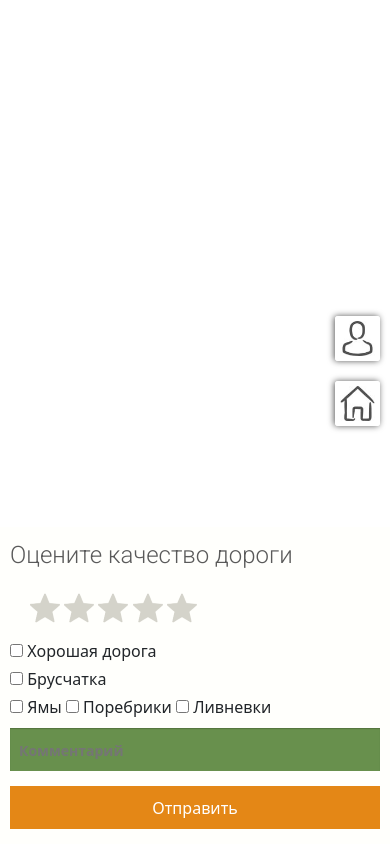
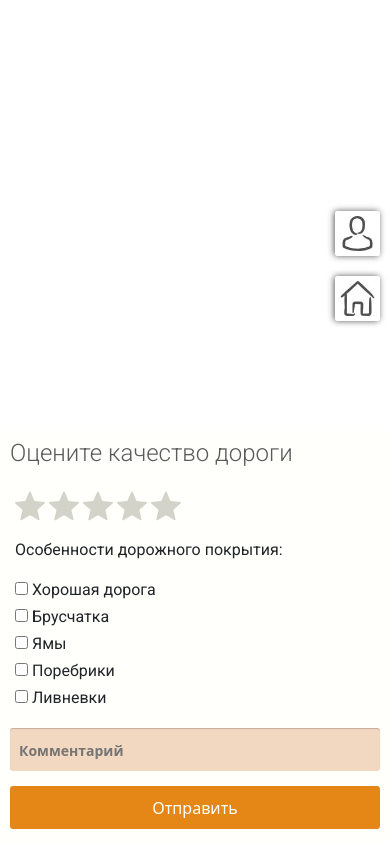
Before and after one commit to anna-makarova/streetline, a Django app: template templates/showroute.html in a window 390 px wide. Run offline with Django 3.2, Linux system fonts and the light colour scheme; the template is opened without the code that fills it, so the values that code supplies are empty; a user stored in the database is signed in; parts of the project's set-up code (start-up, migrations or seed data) failed here and were passed over; some libraries are stand-ins or nearby versions.

Commit message:
Отрисовка форм, добавление адресов по клику

```diff
--- a/static/css/myowncss.css
+++ b/static/css/myowncss.css
@@ -51,7 +51,17 @@
     height: 50vh;
     width: fit-content;
     right: 10px;
-    margin-top: 150px;
+    top:200px;
+}
+.icons {
+    position: fixed;
+    display: flex;
+    flex-direction: column;
+    justify-content: center;
+    height: 50vh;
+    width: fit-content;
+    right: 10px;
+    top:200px;
 }
 .icon-img {
     width: 45px;
@@ -211,51 +221,12 @@
     right: 5px;
     top: auto;
 }
-.rating-area {
-	overflow: hidden;
-	width: max-content;
-	margin: 10px 0px 10px 0px;
-}
-.rating-area:not(:checked) > input {
-	display: none;
-}
-.rating-area:not(:checked) > label {
-	float: right;
-	width: 42px;
-	padding: 0;
-	cursor: pointer;
-	font-size: 40px;
-	line-height: 32px;
-	color: #5a5a5a;
-	text-shadow: 1px 1px #bbb;
-}
-.rating-area:not(:checked) > label:before {
-	content: '★';
-}
-.rating-area > input:checked ~ label {
-	color: gold;
-	text-shadow: 1px 1px #c60;
-}
-.rating-area:not(:checked) > label:hover,
-.rating-area:not(:checked) > label:hover ~ label {
-	color: gold;
-}
-.rating-area > input:checked + label:hover,
-.rating-area > input:checked + label:hover ~ label,
-.rating-area > input:checked ~ label:hover,
-.rating-area > input:checked ~ label:hover ~ label,
-.rating-area > label:hover ~ input:checked ~ label {
-	color: gold;
-	text-shadow: 1px 1px goldenrod;
-}
-.rate-area > label:active {
-	position: relative;
-}
+
 .rating-result {
 	width: max-content;
     margin: 0px 0px 10px 20px;
     display: flex;
-    /*flex-direction: row-reverse;*/
+    flex-direction: row-reverse;
 }
 
 .star-check{
@@ -279,17 +250,18 @@
 }
 /*NAVIGATION FORM*/
 .formBlock {
-    max-width: 300px;
+    display: none;
     background-color: #FFF;
     border: 1px solid #ddd;
-    position: absolute;
-    top: 10px;
-    left: 10px;
+    position: fixed;
+    margin-top: 20px;
+    left: 12px;
     padding: 10px;
     z-index: 999;
     box-shadow: 0 1px 5px rgba(0,0,0,0.65);
     border-radius: 5px;
-    width: 100%;
+    width: 300px;
+    font-family: 'Roboto', sans-serif;
 }
 
 /*.leaflet-top .leaflet-control {*/
@@ -303,6 +275,7 @@
     font-size: 15px;
     border-radius: 3px;
     background: #ddd;
+    margin-top:10px;
 }
 .nav-submit {
     margin: 15px 10px 10px 1px;
@@ -324,6 +297,7 @@
 }
 input:nth-child(1) {
     margin-bottom: 10px;
+
 }
 /*GRADE FORM*/
 .grade-wrapper {
@@ -331,12 +305,11 @@ input:nth-child(1) {
     position: relative;
     z-index: 1;
     width: 100%;
-
 }
 .grade-box {
     position: fixed;
     transition: 0.4s;
-    background-color: rgba(255,255,250, 0.6);
+    background-color: rgba(255,255,250, 0.8);
     top: 115px;
     left: 30px;
     max-width: 300px;
@@ -354,8 +327,25 @@ input:nth-child(1) {
     color: #5a5a5a;
     font-family: 'Roboto', sans-serif;
 }
+.element-wrapper :hover {
+    background-color: #f3d8c1;
+    color: #272323;
+}
+.element-wrapper-checkbox {
+    display: flex;
+    flex-direction: column;
+    margin-bottom: 10px;
+    font-family: 'Roboto', sans-serif;
+    margin-left: 5px;
+}
+.rating-result-form {
+    width: max-content;
+    margin: 0px 0px 10px 5px;
+    display: flex;
+    flex-direction: row-reverse;
+}
 .grade-element {
-    background-color: #68904D;
+    background-color: #f3d8c1;
     border: none;
     color: #fff;
     font-size: 14px;
@@ -366,14 +356,7 @@ input:nth-child(1) {
     width: 100%;
     transition: 0.3s;
     box-shadow: 0px 1px 1px rgba(0, 0, 0, 0.2) inset;
-}
-input:nth-child(1) ::placeholder {
-    background-color: #68904D;
-    color: #fff;
-}
-.element-wrapper :hover {
-    background-color: #f3d8c1!important;
-    color: #272323;
+    border-radius: 3px;
 }
 .grade-element :focus {
     background-color: #68904D;
@@ -399,6 +382,7 @@ input:nth-child(1) ::placeholder {
     height: 43px;
     margin: 5px 0;
     border: none;
+    border-radius: 3px;
 }
 .grade-button-wrapper :hover {
      background-color: #b56c14;
@@ -483,10 +467,71 @@ input:nth-child(1) ::placeholder {
     .info-wrapper {
 
     }
+
+    #form-map {
+        padding: 10px;
+        width: 100vw;
+    }
+
+    .formBlock {
+        background-color: #FFF;
+        border: 1px solid #ddd;
+        position: fixed;
+        bottom: 0px;
+        left: 0px;
+        padding: 10px;
+        z-index: 999;
+        box-shadow: 0 1px 5px rgb(0 0 0 / 65%);
+        border-radius: 5px;
+        width: 100%;
+        height: fit-content;
+    }
+
+    .grade-box {
+        position: fixed;
+        bottom: 0;
+        top: auto;
+        left: 0;
+        max-width: 100%;
+    }
+
+    .icon {
+        position: fixed;
+        display: flex;
+        flex-direction: column;
+        justify-content: center;
+        height: 50vh;
+        width: fit-content;
+        right: 10px;
+        top: 120px;
+    }
+    .icons {
+        position: fixed;
+        display: flex;
+        flex-direction: column;
+        justify-content: center;
+        height: 50vh;
+        width: fit-content;
+        right: 10px;
+        top: 45px;
+    }
+    .icon-img {
+    width: 45px;
+    background: white;
+    border-radius: 3px;
+    padding: 5px;
+}
+}
+@media (max-width: 879px) {
+    .img-wrapper {
+        width: 0px;
+        flex-basis: 0px;
+
+    }
     .info-box {
         position: fixed;
         background-color: rgb(255, 255, 255);
-        height: 260px;
+        height: 30vh;
         width: 100%;
         bottom: 70px;
         left: 0px;
@@ -516,22 +561,4 @@ input:nth-child(1) ::placeholder {
     .add-info :active {
     background-color: #b56c14;
      }
-    .grade-box {
-        position: fixed;
-        bottom: 0;
-        top: auto;
-        left: 0;
-        max-width: 100%;
-    }
-    #form-map {
-        padding: 10px;
-        width: 100vw;
-    }
 }
-@media (max-width: 800px) {
-    .img-wrapper {
-        width: 0px;
-        flex-basis: 0px;
-
-    }
-}
--- a/templates/showroute.html
+++ b/templates/showroute.html
@@ -39,8 +39,8 @@
                             <form method= "post" role="form" id="form-map">
                                     {% csrf_token %}
                                     <div class="title">Оцените качество дороги</div>
-                                    <div class="element-wrapper">
-                                        <div class="rating-result"  id="m">
+                                    <div class="element-wrapper-checkbox">
+                                        <div class="rating-result-checked"  id="m">
                                                 <input type="radio" id="star1" name="score_1" class="star-check">
                                                 <input type="radio" id="star2" name="score_2" class="star-check">
                                                 <input type="radio" id="star3" name="score_3" class="star-check">
@@ -54,27 +54,17 @@
                                                   <label for="star5" class="str"></label>
                                                 </div>
                                             </div>
-                                       {#  <select name="score" class="grade-element">#}
-                                        {#             <option class="element-option" value="">Оценка</option>#}
-                                         {#            <option class="element-option" value="1">1</option>#}
-                                         {#            <option class="element-option" value="2">2</option>#}
-                                        {#             <option class="element-option" value="3">3</option>#}
-                                         {#            <option class="element-option" value="4">4</option>#}
-                                         {#            <option class="element-option" value="5">5</option>#}
-                                      {#   </select>#}
                                     </div><!-- /.form-group -->
-                                    <div class="element-wrapper">
-
+                                    <div class="element-wrapper-checkbox">
+                                        <p>Особенности дорожного покрытия:</p>
                                           <label>
                                             <input type="checkbox" name="Хорошая дорога">
                                             Хорошая дорога
                                           </label>
-                                          <br>
                                           <label>
                                             <input type="checkbox" name="Брусчатка">
                                             Брусчатка
                                           </label>
-                                          <br>
                                           <label>
                                             <input type="checkbox" name="Ямы">
                                             Ямы
@@ -87,15 +77,6 @@
                                             <input type="checkbox" name="Ливневки">
                                             Ливневки
                                           </label>
-
-{#                                        <select name="type" class="grade-element">#}
-{#                                                    <option class="element-option" value="">Тип</option>#}
-{#                                                    <option class="element-option" value="0">Хорошая дорога</option>#}
-{#                                                    <option class="element-option" value="1">Брусчатка</option>#}
-{#                                                    <option class="element-option" value="2">Ямы</option>#}
-{#                                                    <option class="element-option" value="3">Поребрики</option>#}
-{#                                                    <option class="element-option" value="4">Ливневка</option>#}
-{#                                        </select>#}
                                     </div><!-- /.form-group -->
                                     <div class="element-wrapper">
                                         <input name="comment" type="text" class="grade-element" id="search-box-property-info" placeholder="Комментарий">
@@ -109,7 +90,7 @@
                 </div>
             </div>
             <div class="icon-wrapper">
-                     <div class="icon">
+                     <div class="icons">
                          <div id="person" class="person">
                              <img class="icon-img" src="{% static "img/person.jpg"%}"  title="Войти" />
                          </div>
```
Also changed, not shown: templates/main-map.html (+32 -12 lines), db.sqlite3.
